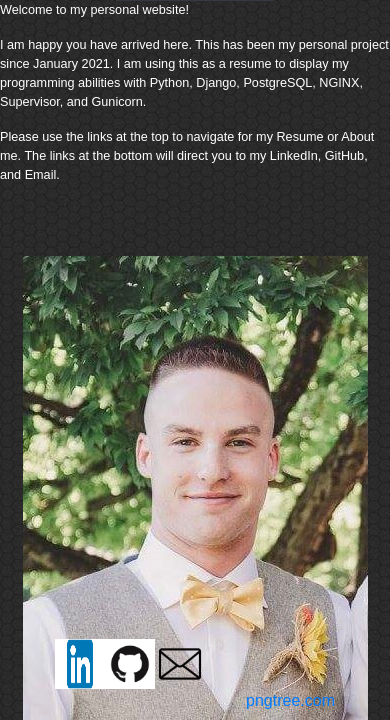
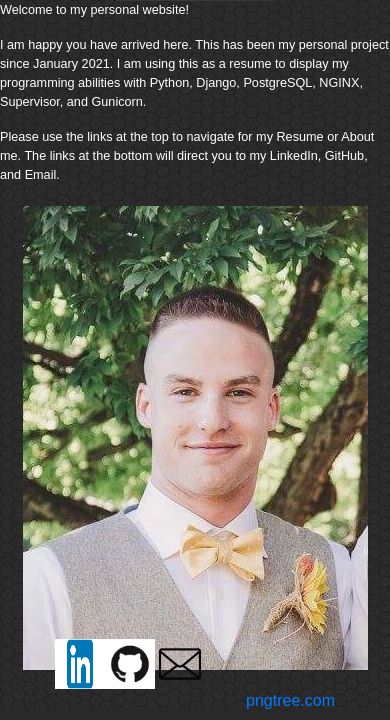
Before and after one commit to Discotech17/Resume, a Django app: page / in a window 390 px wide. Shown: the part 135-855 px from the top of the page. Run offline with Django 3.2, Linux system fonts and the light colour scheme; some libraries are stand-ins or nearby versions.

Commit message:
mobile change 9

```diff
--- a/templates/home.html
+++ b/templates/home.html
@@ -18,7 +18,7 @@
         }
         div.col2 {
             width: 100%;
-            height: 250px;
+            height: 200px;
         }
         footer {
             position: fixed;
```
